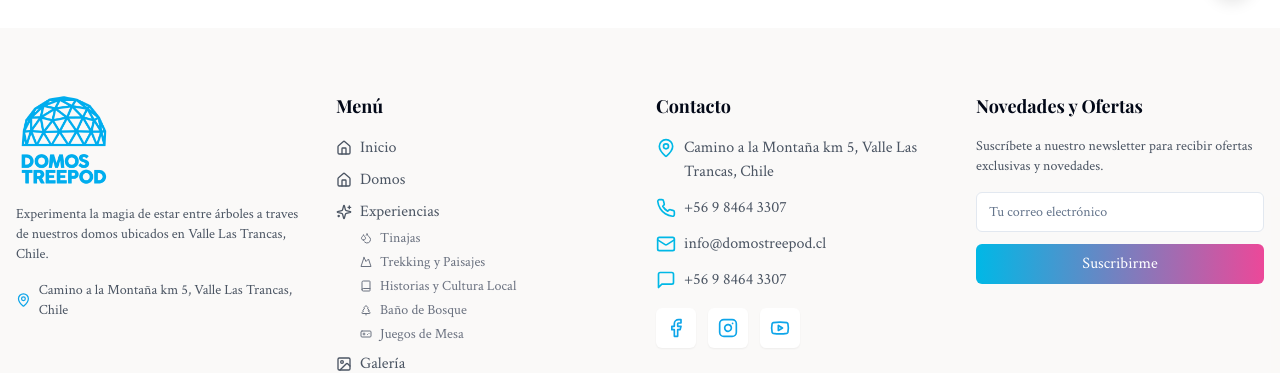
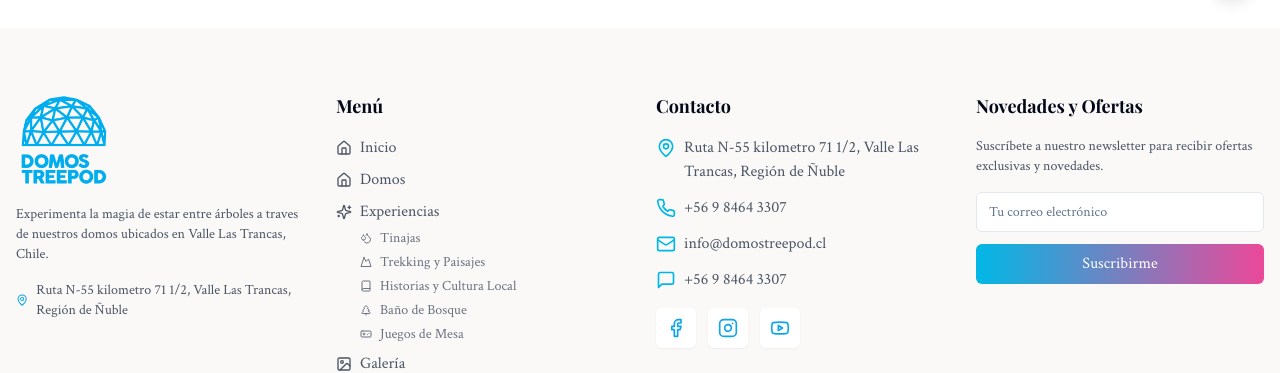
Before and after one commit to janetsep/glamping-domostreepod, a React (Vite) app: page / in a window 1280 px wide. Shown: the part 8440-8813 px from the top of the page. Built offline with nearby package versions, Linux system fonts and the light colour scheme; no server answers; the database is empty.

Commit message:
Add address information
Update the address with the provided information.

```diff
--- a/src/data/content/footer.ts
+++ b/src/data/content/footer.ts
@@ -12,7 +12,7 @@ export const footerContent = {
     { text: "Contacto", path: "/contact" }
   ],
   contactTitle: "Contacto",
-  address: "Camino a la Montaña km 5, Valle Las Trancas, Chile",
+  address: "Ruta N-55 kilometro 71 1/2, Valle Las Trancas, Región de Ñuble",
   phone: "+56 9 8464 3307",
   email: "info@domostreepod.cl",
   copyrightText: "© 2025 Domos Treepod. Todos los derechos reservados.",
```
